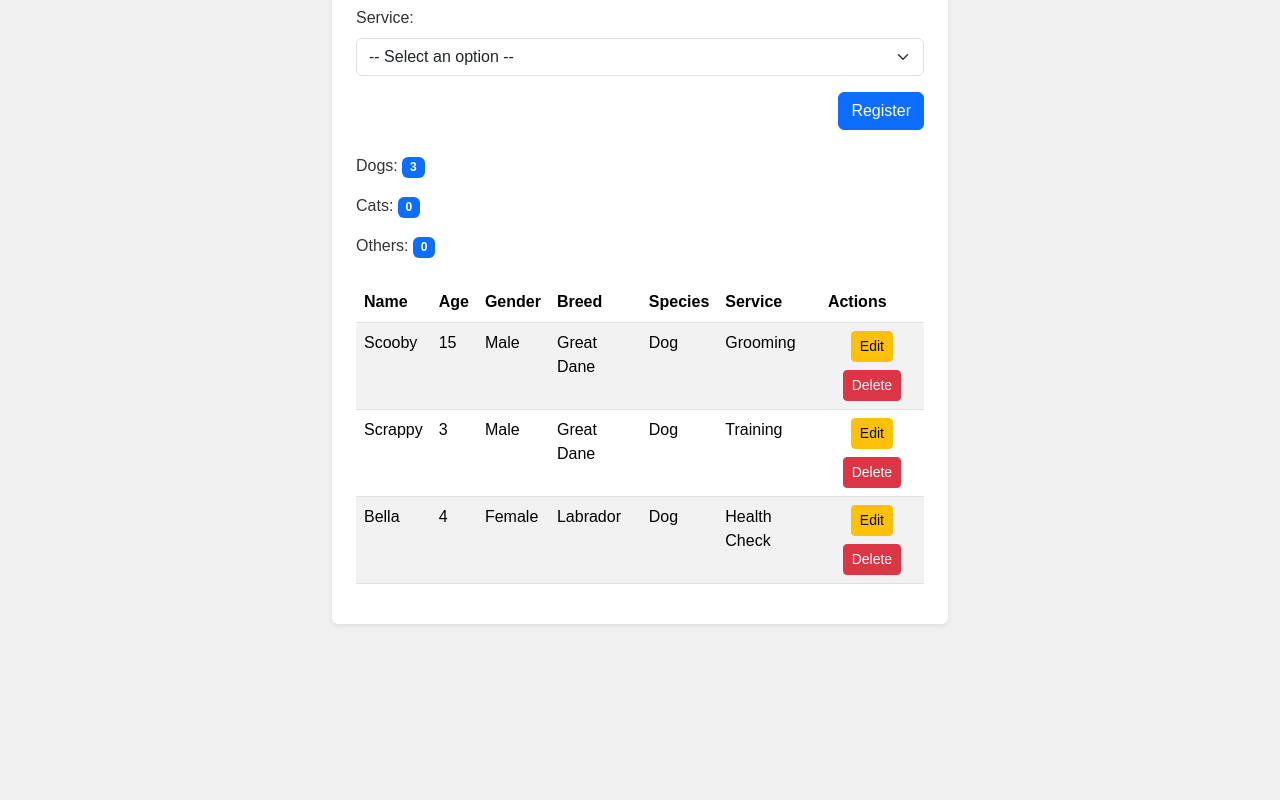
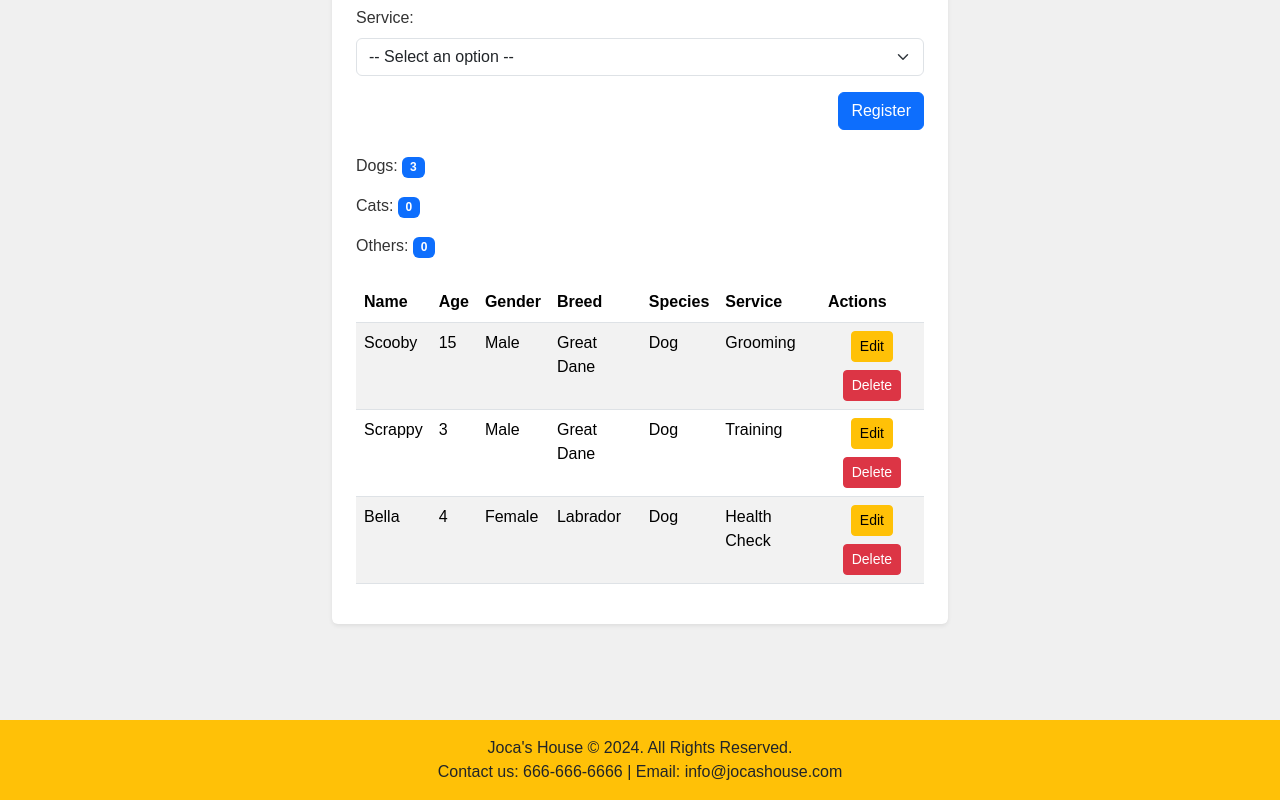
Before and after one commit to Brandon-Bennington/petSalon, a plain HTML site: page register.html in a window 1280 px wide. Shown: the part 1158-1958 px from the top of the page. Before the commit the page ends 1878 px from the top, so only its background shows below. Drawn offline with nearby package versions, Linux system fonts and the light colour scheme.

```diff
--- a/register.html
+++ b/register.html
@@ -85,6 +85,10 @@
             </div>
         </div>
     </main>
+    <footer class="bg-warning text-dark text-center py-3">
+        <p>Joca's House &copy; 2024. All Rights Reserved.</p>
+        <p>Contact us: 666-666-6666 | Email: info@jocashouse.com</p>
+    </footer>
     <script src="scripts/register.js"></script>
     <script src="scripts/display.js"></script>
 </body>
```
Also changed, not shown: README.md, img/homepage.png (added), img/registration.png (added).
